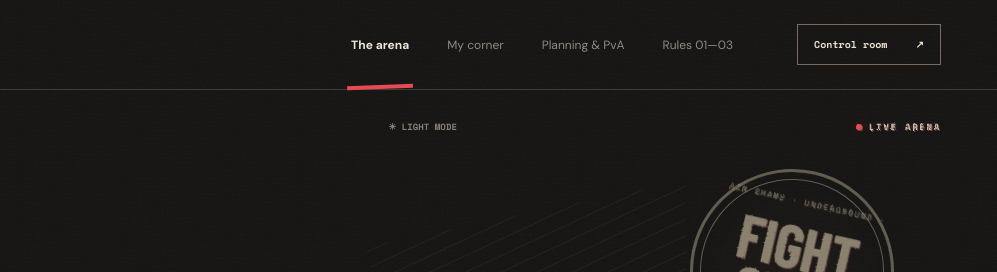
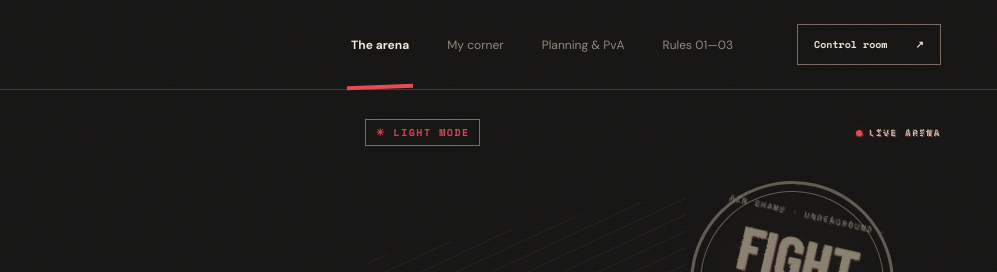
Before and after one commit to aiesecainshams/hyperactive-bootcamp, a plain HTML site: page index.html in a window 1280 px wide. Shown: the top 272 px of the page, 283-1280 px from the left. Drawn offline with nearby package versions, Linux system fonts and the light colour scheme; no server answers; a script that the page names is missing; a web font is replaced by a local one.

Commit message:
Update index.html

```diff
--- a/index.html
+++ b/index.html
@@ -1,5 +1,5 @@
 <!DOCTYPE html>
-<html lang="en"><head><meta charset="utf-8"><meta name="viewport" content="width=device-width,initial-scale=1"><meta name="theme-color" content="#11100f"><title>Ain Shams Fight Club — The Arena</title><meta name="description" content="Earn your place. The individual leaderboard for Ain Shams Fight Club."><link rel="icon" type="image/png" href="seal-256.png"><link rel="apple-touch-icon" href="seal-256.png"><link rel="preload" as="image" href="seal-256.png"><link rel="preconnect" href="https://fonts.googleapis.com"><link rel="stylesheet" href="https://fonts.googleapis.com/css2?family=Special+Elite&display=swap"><link rel="stylesheet" href="style.css?v=pva2"></head><body>
+<html lang="en"><head><meta charset="utf-8"><script>try{var t=localStorage.getItem('asfc-theme');if(t)document.documentElement.dataset.theme=t}catch(e){}</script><meta name="viewport" content="width=device-width,initial-scale=1"><meta name="theme-color" content="#11100f"><title>Ain Shams Fight Club — The Arena</title><meta name="description" content="Earn your place. The individual leaderboard for Ain Shams Fight Club."><link rel="icon" type="image/png" href="seal-256.png"><link rel="apple-touch-icon" href="seal-256.png"><link rel="preload" as="image" href="seal-256.png"><link rel="preconnect" href="https://fonts.googleapis.com"><link rel="stylesheet" href="https://fonts.googleapis.com/css2?family=Special+Elite&display=swap"><link rel="stylesheet" href="style.css?v=pva2"><link rel="stylesheet" href="light-mode.css?v=1"></head><body>
 <svg width="0" height="0" style="position:absolute" aria-hidden="true" focusable="false"><filter id="ink-bleed" x="-6%" y="-6%" width="112%" height="112%"><feTurbulence type="fractalNoise" baseFrequency=".85" numOctaves="2" seed="7" result="n"/><feDisplacementMap in="SourceGraphic" in2="n" scale="2.4" xChannelSelector="R" yChannelSelector="G"/></filter></svg>
 <header><a class="brand" href="#" aria-label="Ain Shams Fight Club"><img class="brand-seal" src="seal-256.png" alt="" width="64" height="64"><span>AIN SHAMS<br><b>FIGHT CLUB</b></span></a><nav><button class="nav active" data-view="arena">The arena</button><button class="nav" data-view="corner">My corner</button><button class="nav" data-view="pva">Planning &amp; PvA</button><button class="nav" data-view="rules" id="nav-rules">Rules 01—09</button></nav><button class="outline" id="control">Control room <span>↗</span></button></header>
 <main><div class="eyebrow top-line"><span>19—22 NOVEMBER 2026 · BOOTCAMP</span><span class="demo"><i></i> DEMO ARENA</span></div><section class="intro"><div><p class="eyebrow red"><span class="slash">///</span> THE FLOOR IS YOURS. PROVE IT.</p><h1>EARN<br>YOUR <em data-text="PLACE.">PLACE.</em></h1><p class="sub">Nobody hands you the top spot.<br><strong>Take it. One result at a time.</strong></p></div><div class="poster-stamp"><div class="stamp-ring">AIN SHAMS · UNDERGROUND ·</div><span class="stamp-fc">FIGHT<br>CLUB</span><span class="stamp-est">19—22 NOV / FOUR DAYS</span><div class="tape">NO SPECTATORS.</div></div><div class="countdown-block"><span class="eyebrow" id="countdown-label">THE COUNTDOWN</span><b id="countdown-value">—</b><span id="countdown-note">19 November · Cairo time</span></div></section>
```
